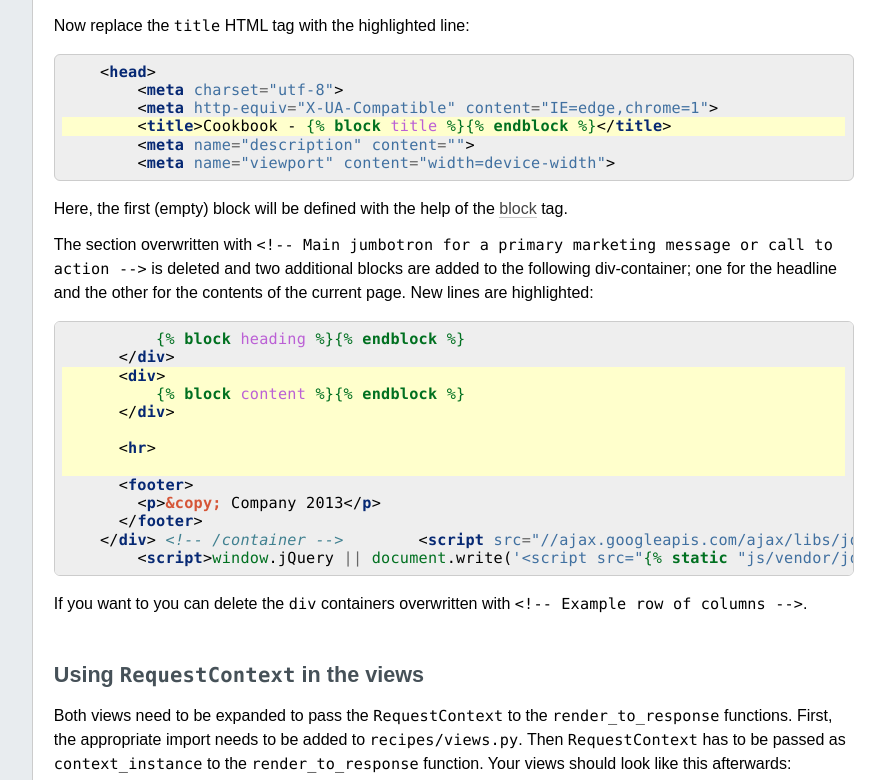
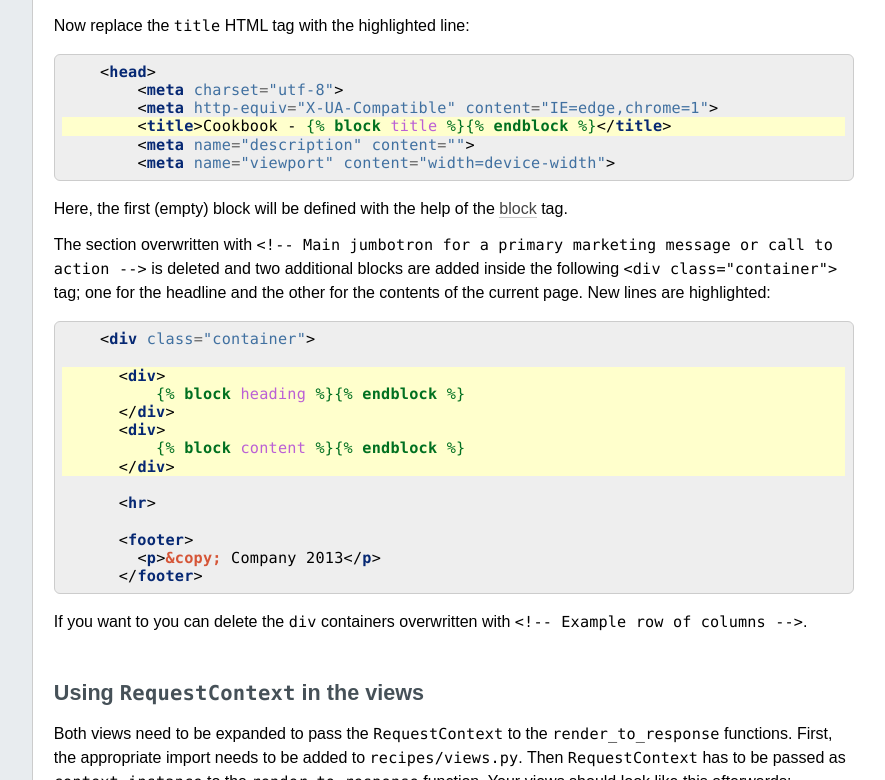
Before and after one commit to keimlink/django-workshop, a Sphinx documentation site: the page built from docs/staticfiles.rst, in a window 1280 px wide and 900 px high, scrolled down 1471 px, cut to the strip 0-780 px from the top of the window. Shown: the whole strip, without its empty margins (224-1109 px from the left). Built offline with Sphinx 7.4.7, drawn with Linux system fonts in a browser that asks for light colours; comment, search, counter and statistics services are not loaded.

Commit message:
Fixed literal-include for template

```diff
--- a/docs/staticfiles.rst
+++ b/docs/staticfiles.rst
@@ -56,13 +56,13 @@ Here, the first (empty) block will be defined with the help of the
 
 The section overwritten with ``<!-- Main jumbotron for a primary
 marketing message or call to action -->`` is deleted and two additional
-blocks are added to the following div-container; one for the headline
-and the other for the contents of the current page. New lines are
+blocks are added inside the following ``<div class="container">`` tag; one for
+the headline and the other for the contents of the current page. New lines are
 highlighted:
 
 .. literalinclude:: ../src/cookbook_staticfiles/templates/base.html
     :language: html+django
-    :lines: 65-78
+    :lines: 62-75
     :emphasize-lines: 3-8
 
 If you want to you can delete the ``div`` containers overwritten with
```
